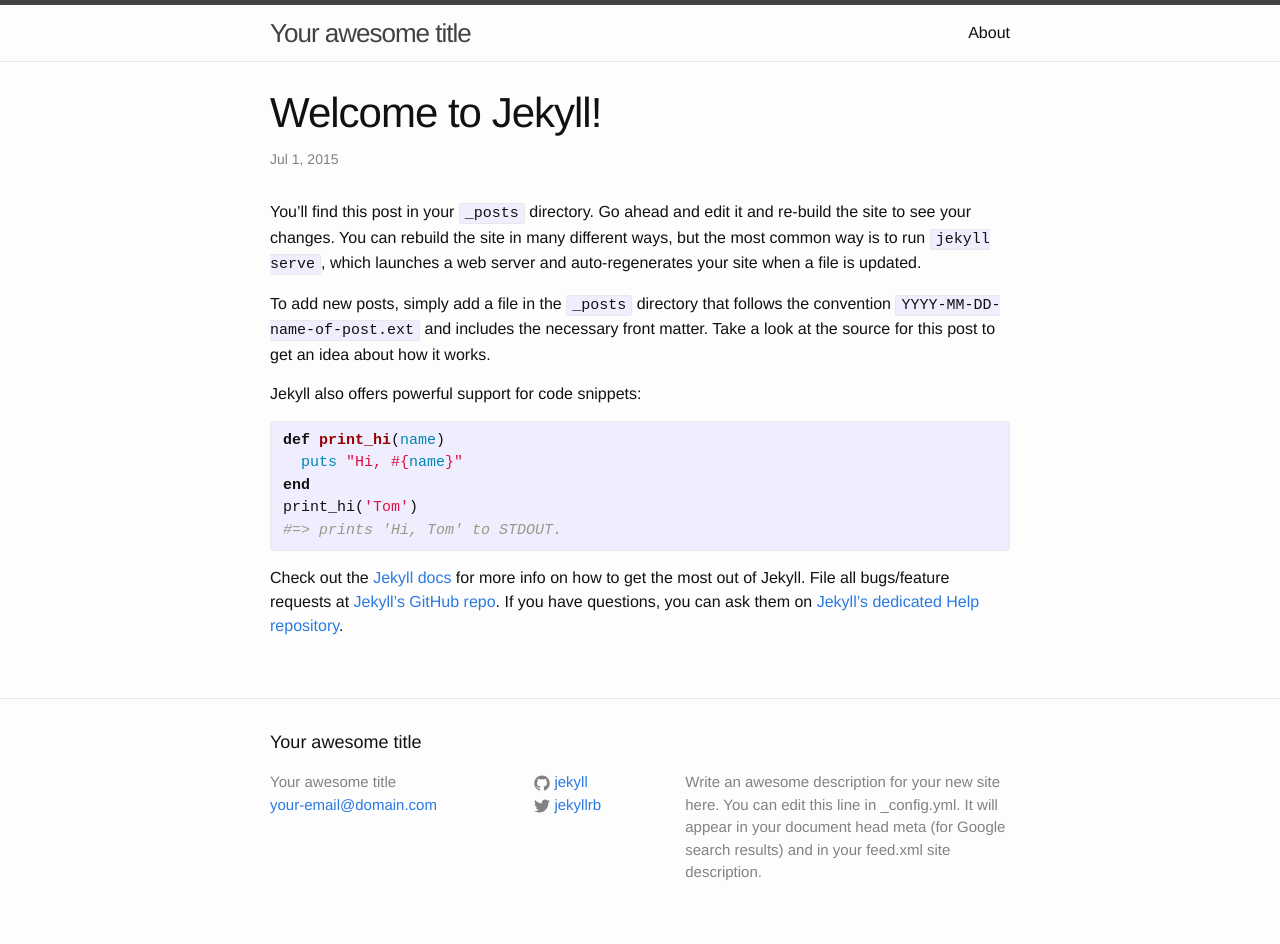
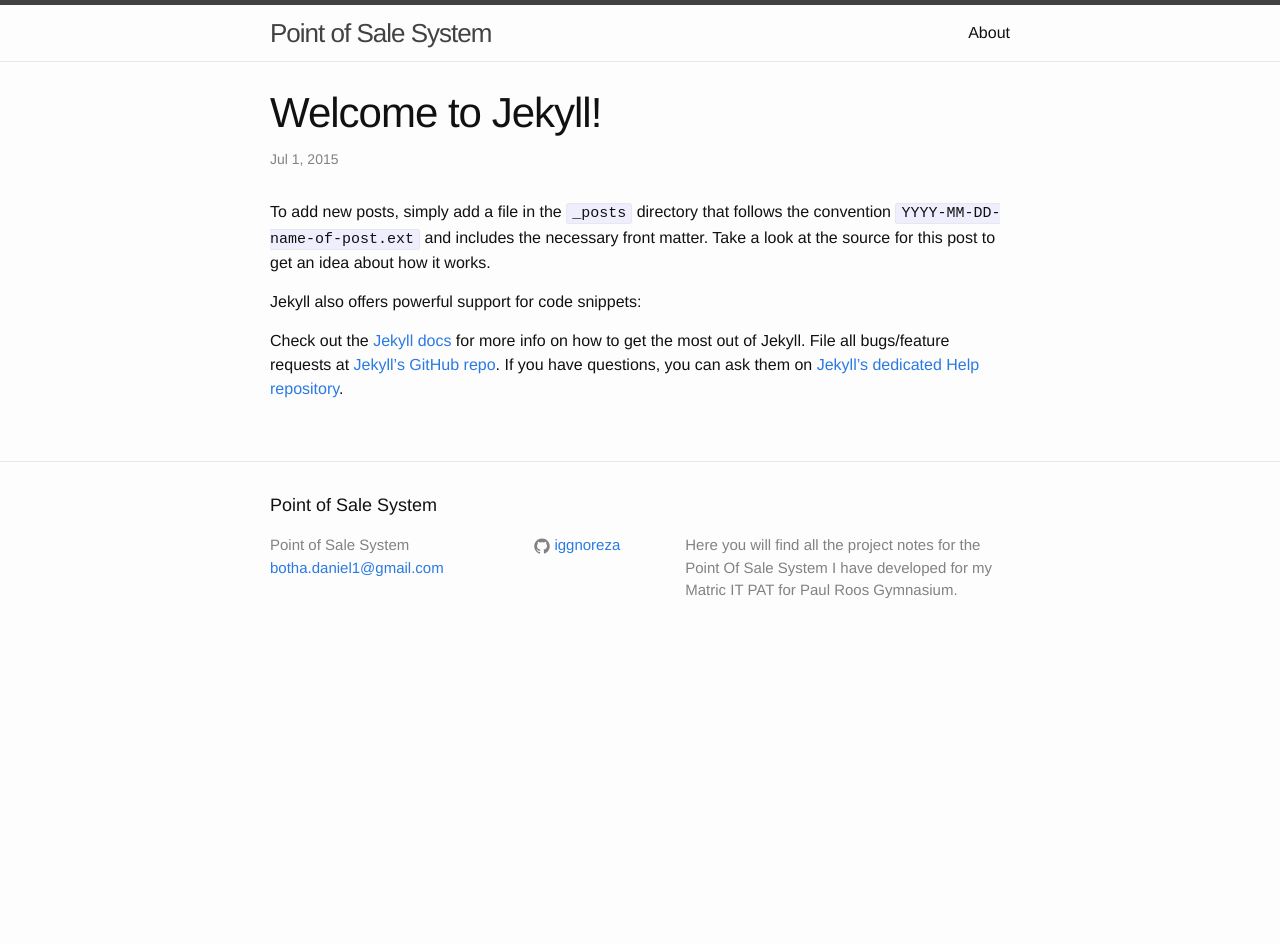
Before and after one commit to PointOfSaleSystem/pointofsalesystem.github.io, a Jekyll site: the page built from _posts/2015-07-01-welcome-to-jekyll.markdown, in a window 1280 px wide. Built offline with Jekyll 4.4.1, drawn with Linux system fonts in a browser that asks for light colours; after the commit the page ends 900 px from its top, so only the background shows below that.

Commit message:
iggnoreza and decript

```diff
--- a/_config.yml
+++ b/_config.yml
@@ -1,14 +1,12 @@
 # Site settings
-title: Your awesome title
-email: your-email@domain.com
+title: Point of Sale System
+email: botha.daniel1@gmail.com
 description: > # this means to ignore newlines until "baseurl:"
-  Write an awesome description for your new site here. You can edit this
-  line in _config.yml. It will appear in your document head meta (for
-  Google search results) and in your feed.xml site description.
+  Here you will find all the project notes for the Point Of Sale System
+  I have developed for my Matric IT PAT for Paul Roos Gymnasium.
 baseurl: "" # the subpath of your site, e.g. /blog/
 url: "http://yourdomain.com" # the base hostname & protocol for your site
-twitter_username: jekyllrb
-github_username:  jekyll
+github_username:  iggnoreza
 
 # Build settings
 markdown: kramdown
--- a/_includes/footer.html
+++ b/_includes/footer.html
@@ -28,20 +28,6 @@
           </li>
           {% endif %}
 
-          {% if site.twitter_username %}
-          <li>
-            <a href="https://twitter.com/{{ site.twitter_username }}">
-              <span class="icon  icon--twitter">
-                <svg viewBox="0 0 16 16">
-                  <path fill="#828282" d="M15.969,3.058c-0.586,0.26-1.217,0.436-1.878,0.515c0.675-0.405,1.194-1.045,1.438-1.809
-                  c-0.632,0.375-1.332,0.647-2.076,0.793c-0.596-0.636-1.446-1.033-2.387-1.033c-1.806,0-3.27,1.464-3.27,3.27 c0,0.256,0.029,0.506,0.085,0.745C5.163,5.404,2.753,4.102,1.14,2.124C0.859,2.607,0.698,3.168,0.698,3.767 c0,1.134,0.577,2.135,1.455,2.722C1.616,6.472,1.112,6.325,0.671,6.08c0,0.014,0,0.027,0,0.041c0,1.584,1.127,2.906,2.623,3.206 C3.02,9.402,2.731,9.442,2.433,9.442c-0.211,0-0.416-0.021-0.615-0.059c0.416,1.299,1.624,2.245,3.055,2.271 c-1.119,0.877-2.529,1.4-4.061,1.4c-0.264,0-0.524-0.015-0.78-0.046c1.447,0.928,3.166,1.469,5.013,1.469 c6.015,0,9.304-4.983,9.304-9.304c0-0.142-0.003-0.283-0.009-0.423C14.976,4.29,15.531,3.714,15.969,3.058z"/>
-                </svg>
-              </span>
-
-              <span class="username">{{ site.twitter_username }}</span>
-            </a>
-          </li>
-          {% endif %}
         </ul>
       </div>
 
--- a/_posts/2015-07-01-welcome-to-jekyll.markdown
+++ b/_posts/2015-07-01-welcome-to-jekyll.markdown
@@ -4,19 +4,9 @@ title:  "Welcome to Jekyll!"
 date:   2015-07-01 22:43:34
 categories: jekyll update
 ---
-You’ll find this post in your `_posts` directory. Go ahead and edit it and re-build the site to see your changes. You can rebuild the site in many different ways, but the most common way is to run `jekyll serve`, which launches a web server and auto-regenerates your site when a file is updated.
-
 To add new posts, simply add a file in the `_posts` directory that follows the convention `YYYY-MM-DD-name-of-post.ext` and includes the necessary front matter. Take a look at the source for this post to get an idea about how it works.
 
 Jekyll also offers powerful support for code snippets:
-
-{% highlight ruby %}
-def print_hi(name)
-  puts "Hi, #{name}"
-end
-print_hi('Tom')
-#=> prints 'Hi, Tom' to STDOUT.
-{% endhighlight %}
 
 Check out the [Jekyll docs][jekyll] for more info on how to get the most out of Jekyll. File all bugs/feature requests at [Jekyll’s GitHub repo][jekyll-gh]. If you have questions, you can ask them on [Jekyll’s dedicated Help repository][jekyll-help].
 
```
